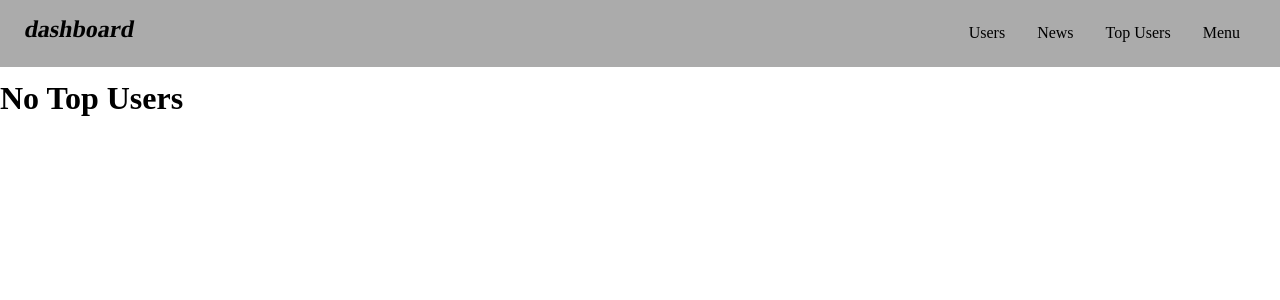
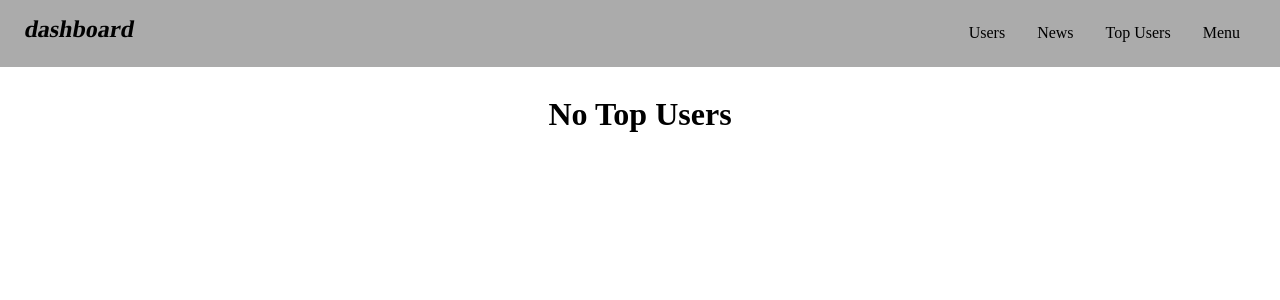
Before and after one commit to Sahaj-Srivastava24/assignment-dashboard, a Next.js app: page /top_users in a window 1280 px wide. Shown: the top 300 px of the page. Built offline with nearby package versions, Linux system fonts and the light colour scheme.

Commit message:
comments added wherever necessary
Signed-off-by: Mad1ad <72143774+Sahaj-Srivastava24@users.noreply.github.com>

```diff
--- a/components/TopUserList.tsx
+++ b/components/TopUserList.tsx
@@ -24,6 +24,9 @@ const TopUserList : NextComponentType<NextPageContext, {},Props> = ({ users, set
   if( users!.length > 0 ){
     return (
       <Table>
+        <h1 style={{margin: "1rem 0 2rem 0",width:"100%", textAlign: "center"}}>
+          Top Users
+        </h1>
         <Header>
           <RowHeading>User ID</RowHeading>
           <RowHeading>Username</RowHeading>
@@ -40,7 +43,7 @@ const TopUserList : NextComponentType<NextPageContext, {},Props> = ({ users, set
   }
   else {
     return (
-      <h1>No Top Users</h1>
+      <h1 style={{margin: "1rem 0 2rem 0",width:"100%", textAlign: "center"}}>No Top Users</h1>
     )
   }
 }
--- a/helpers/getTopUsers.ts
+++ b/helpers/getTopUsers.ts
@@ -1,5 +1,6 @@
 import { UserType } from '../types/UserType';
 
+// Fetches the top users from the localStorage and sorts them in ascending order of their ID's
 function getTopUsers(){
   type TopUserType = {
   id: number,
--- a/helpers/handleToggleBlocked.ts
+++ b/helpers/handleToggleBlocked.ts
@@ -42,6 +42,7 @@ export function handleBlocked(id: Number, setBlocked: Function) {
   }
 }
 
+// Gets the initial value for the checkboxes on Users page
 export function checkBlocked(id: Number) {
   if(window.localStorage.getItem("blocked") !== null){
     var blocked: ItemType[] = JSON.parse(window.localStorage.getItem("blocked")!);
--- a/helpers/handleToggleTopUser.ts
+++ b/helpers/handleToggleTopUser.ts
@@ -32,6 +32,7 @@ export function handleTopUser(user: UserType){
   }
 }
 
+// Gets the initial value for the check boxes on Users page
 export function checkTopUser(id: Number) {
   if(window.localStorage.getItem("topUser") !== null){
     var topUser: ItemType[] = JSON.parse(window.localStorage.getItem("topUser")!);
```
Also changed, not shown: pages/top_users.tsx (line endings or trailing spaces), 1 other file (tests, documents, lock files or other folders).
